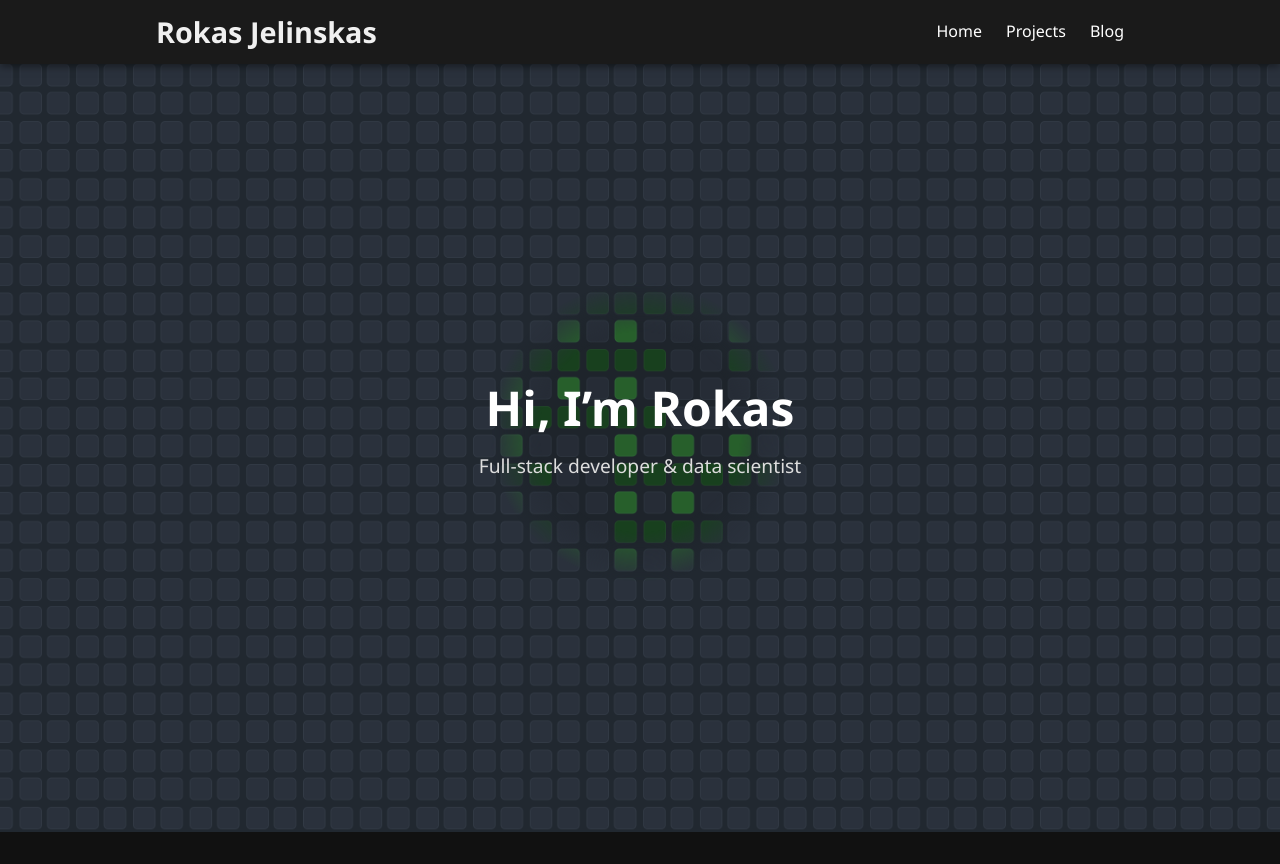
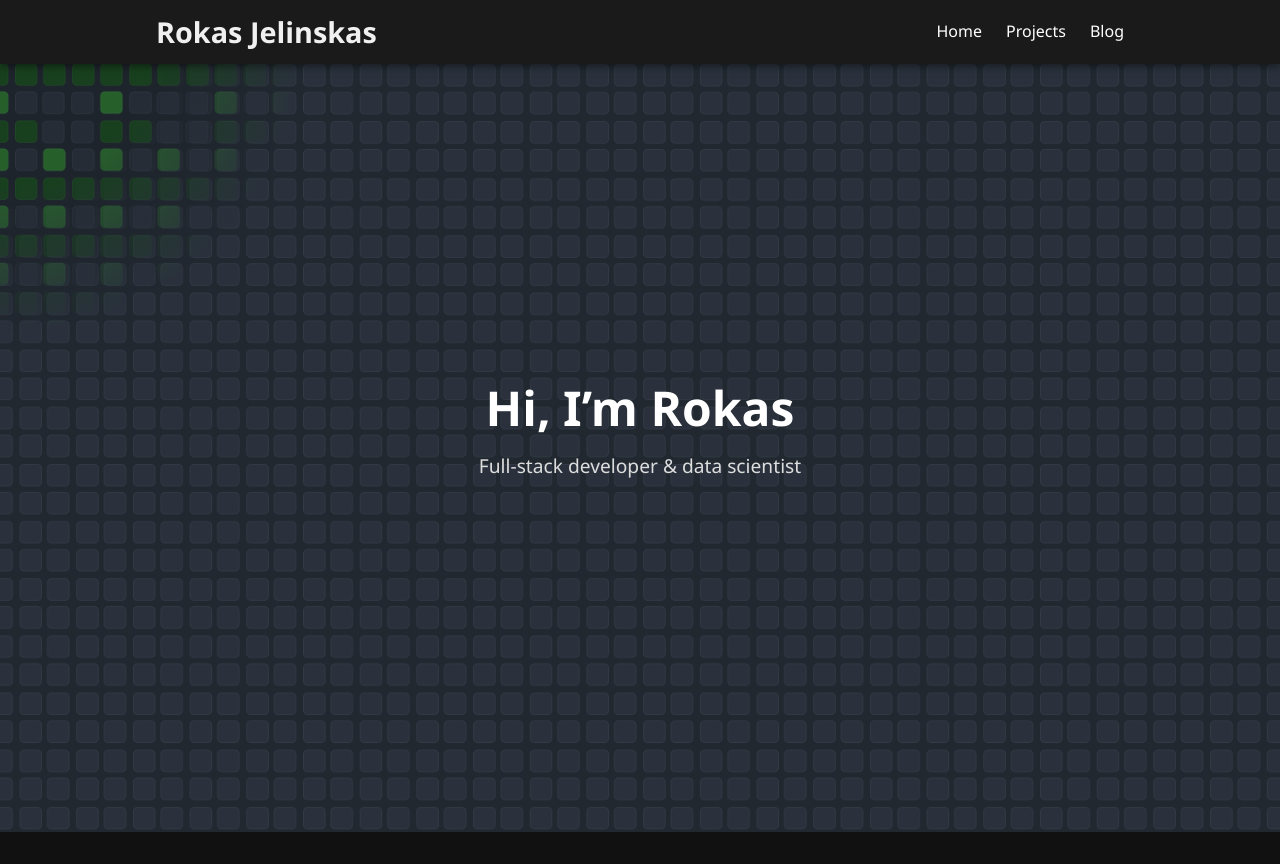
Before and after one commit to rokasauras/vite-react-deploy, a React (Vite) app: page / in a window 1280 px wide. Built offline with nearby package versions, Linux system fonts and the light colour scheme.

Commit message:
revert: remove trailing spotlight effect and return to single spotlight

```diff
--- a/src/App.css
+++ b/src/App.css
@@ -154,14 +154,14 @@ section p {
 .image-overlay {
   position: absolute;
   inset: 0;
-  background-image: url('/overlay.jpg'); /* 👈 your second image here */
+  background-image: url('/overlay.jpg'); /* your actual overlay image */
   background-size: cover;
   background-position: center;
-  mask-image: radial-gradient(circle at var(--x, 50%) var(--y, 50%), transparent 100px, black 150px);
-  -webkit-mask-image: radial-gradient(circle at var(--x, 50%) var(--y, 50%), transparent 100px, black 150px);
   pointer-events: none;
-  transition: mask-image 0.1s;
   z-index: 2;
+
+  mask-image: radial-gradient(circle at var(--x, 50%) var(--y, 50%), transparent 150px, black 300px);
+  -webkit-mask-image: radial-gradient(circle at var(--x, 50%) var(--y, 50%), transparent 150px, black 300px);
 }
 
 .home-hero:hover .image-overlay {
@@ -193,8 +193,48 @@ section p {
   color: #ddd;
 }
 
+.trail-container {
+  position: absolute;
+  inset: 0;
+  pointer-events: none;
+  z-index: 2;
+  will-change: transform;
+  contain: layout;
+}
+
+.trail-mask {
+  position: absolute;
+  inset: 0;
+  pointer-events: none;
+  animation: fade-out 1s ease-out forwards;
+  z-index: 2;
+}
 
 
+.spotlight-trail {
+  position: absolute;
+  width: 160px;
+  height: 160px;
+  border-radius: 50%;
+  background: radial-gradient(circle, rgba(255, 255, 255, 0.07), rgba(255, 255, 255, 0));
+  transform: translate(-50%, -50%);
+  animation: fade-out 1s ease-out forwards;
+  pointer-events: none;
+  mix-blend-mode: screen;
+  filter: blur(2px);
+}
+
+
+@keyframes fade-out {
+  0% {
+    opacity: 1;
+    transform: scale(1);
+  }
+  100% {
+    opacity: 0;
+    transform: scale(1.1);
+  }
+}
 
 @keyframes logo-spin {
   from {
--- a/src/pages/Home.tsx
+++ b/src/pages/Home.tsx
@@ -5,23 +5,40 @@ import { useEffect } from 'react';
 export default function Home() {
   useEffect(() => {
     const overlay = document.querySelector('.image-overlay') as HTMLElement | null;
+    if (!overlay) return;
 
+    let targetX = 0;
+    let targetY = 0;
+    let currentX = 0;
+    let currentY = 0;
 
     const handleMouseMove = (e: MouseEvent) => {
-      const x = e.clientX + 'px';
-      const y = e.clientY + 'px';
-      if (overlay) {
-        overlay.style.setProperty('--x', x);
-        overlay.style.setProperty('--y', y);
-      }
+      targetX = e.clientX;
+      targetY = e.clientY;
+    };
+
+    const animate = () => {
+      // Smooth easing — adjust 0.1 for more/less lag
+      currentX += (targetX - currentX) * 0.015;
+      currentY += (targetY - currentY) * 0.015;
+
+      overlay.style.setProperty('--x', `${currentX}px`);
+      overlay.style.setProperty('--y', `${currentY}px`);
+
+      requestAnimationFrame(animate);
     };
 
     window.addEventListener('mousemove', handleMouseMove);
-    return () => window.removeEventListener('mousemove', handleMouseMove);
+    requestAnimationFrame(animate);
+
+    return () => {
+      window.removeEventListener('mousemove', handleMouseMove);
+    };
   }, []);
 
   return (
     <section className="home-hero">
+      <div className="trail-container" />
       <div className="image-overlay" />
       <div className="hero-content">
         <h1>Hi, I’m Rokas</h1>
```
